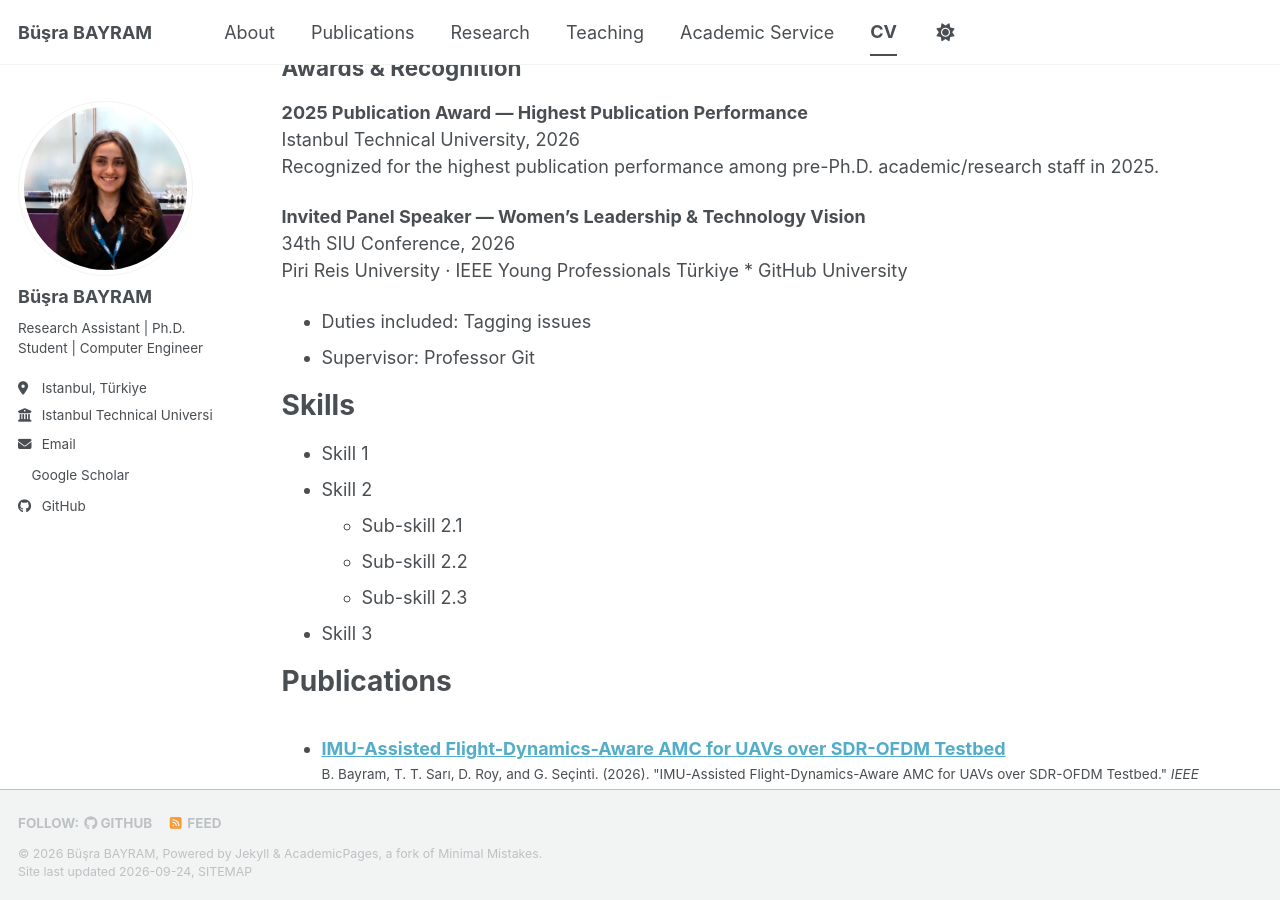
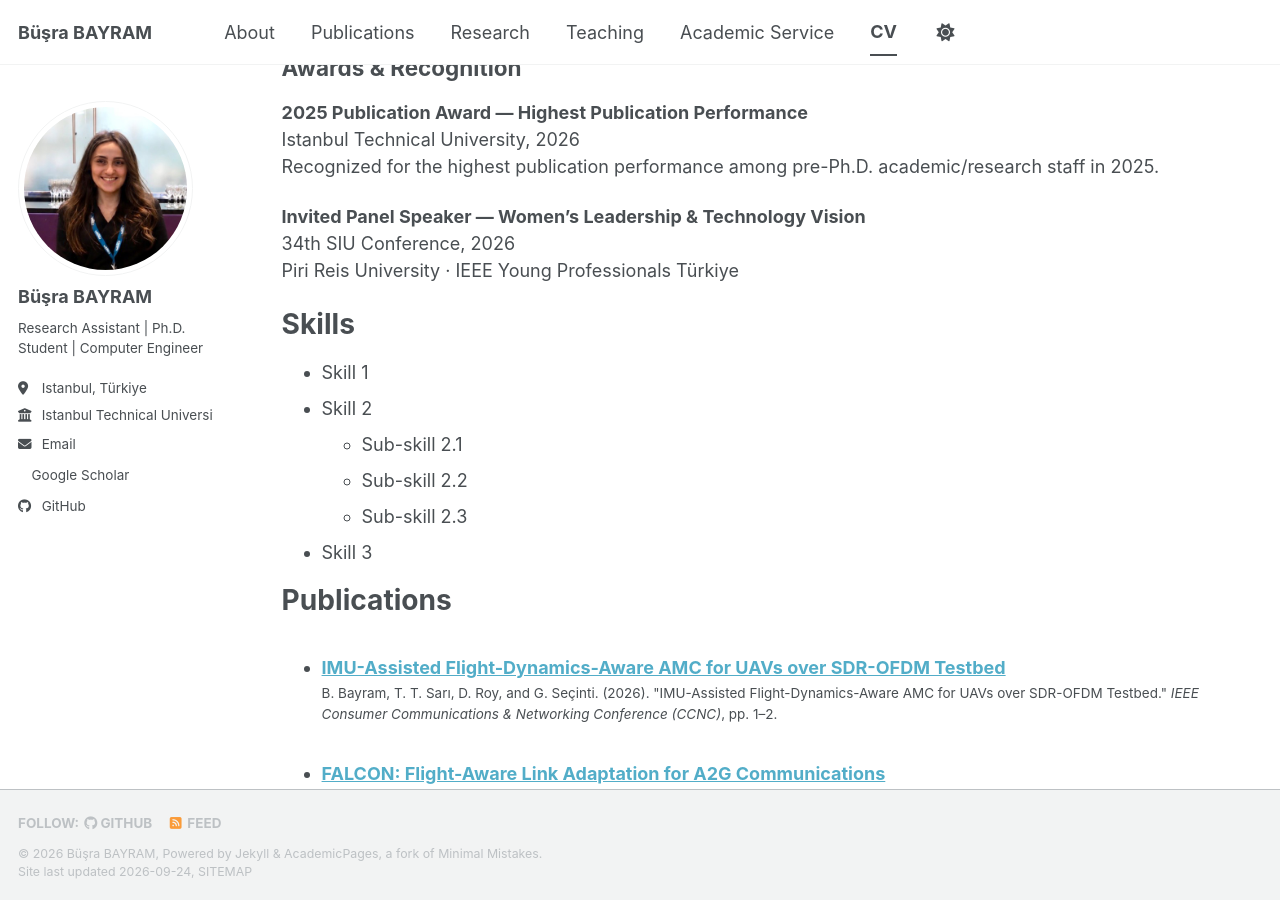
Before and after one commit to busrabyrm/busrabayram, a Jekyll site: the page built from _pages/cv.md, in a window 1280 px wide and 900 px high, scrolled down 1310 px. Built offline with Jekyll 4.4.1, drawn with Linux system fonts in a browser that asks for light colours; a style sheet for code colours, icons or effects is not loaded.

Commit message:
Update cv.md

```diff
--- a/_pages/cv.md
+++ b/_pages/cv.md
@@ -57,9 +57,8 @@ Recognized for the highest publication performance among pre-Ph.D. academic/rese
 
 **Invited Panel Speaker — Women's Leadership & Technology Vision**
 34th SIU Conference, 2026
-Piri Reis University · IEEE Young Professionals Türkiye  * GitHub University
-  * Duties included: Tagging issues
-  * Supervisor: Professor Git
+Piri Reis University · IEEE Young Professionals Türkiye
+
 
 Skills
 ======
```
